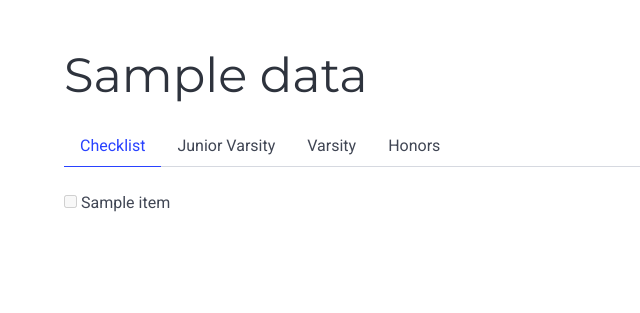
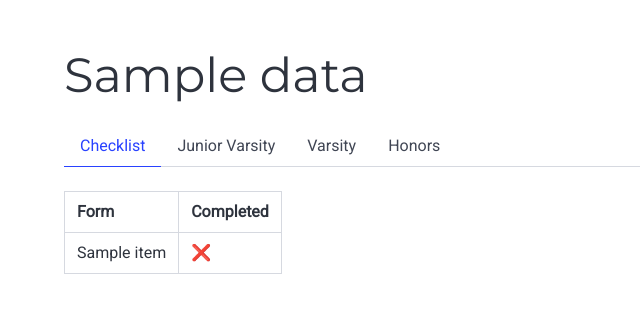
Before and after one commit to rebelreyek/UniTime, a Flask app: template student-app/templates/display.html.jinja in a window 1280 px wide. Shown: the part 52-365 px from the top of the page, without its empty margins (0-640 px from the left). Run offline with Flask 3, Linux system fonts and the light colour scheme; the template is opened without the code that fills it: most values are stand-ins (such as "Sample title", 1, 10 or a date in 2020).

Commit message:
nicer form completion

```diff
--- a/student-app/templates/display.html.jinja
+++ b/student-app/templates/display.html.jinja
@@ -87,12 +87,20 @@
 {%  endmacro %}
 
 {% macro unitime_list(checklist) %}
-<ul>
+<table class="table is-bordered is-striped">
+  <thead>
+    <tr>
+      <th>Form</th>
+      <th>Completed</th>
+    </tr>
+  </thead>
   {% for item, checked in checklist.items() %}
-    <li>
-      <input type="checkbox" {% if checked %}checked{% endif %} disabled>
-      {{ item }}
-    </li>
+    <tr>
+      <td>{{ item }}</td>
+      <td>
+         {% if checked %}✅{% else %}❌{% endif %}
+      </td>
+    </tr>
   {% endfor %}
-</ul>
+</table>
 {% endmacro %}
```
